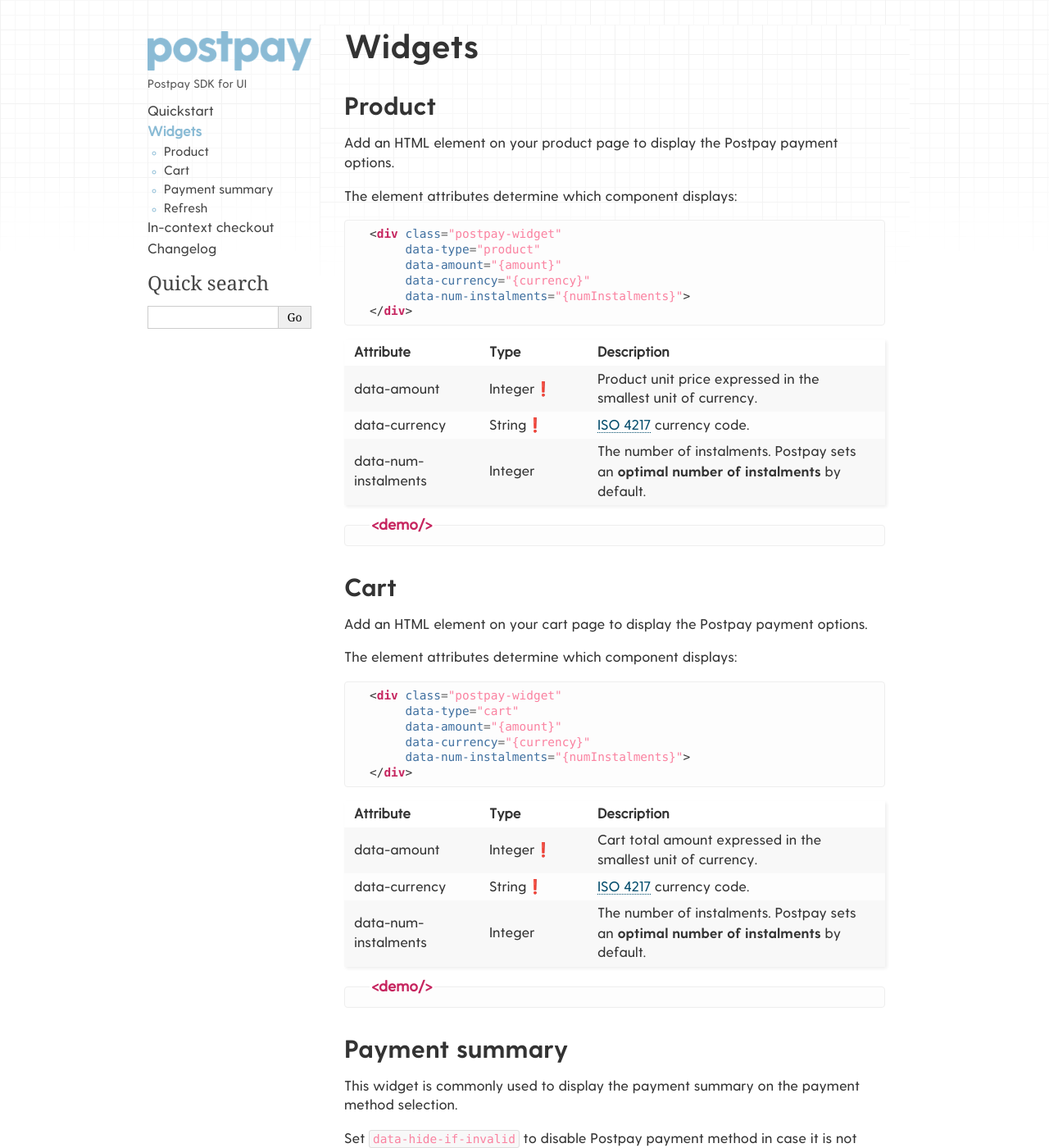
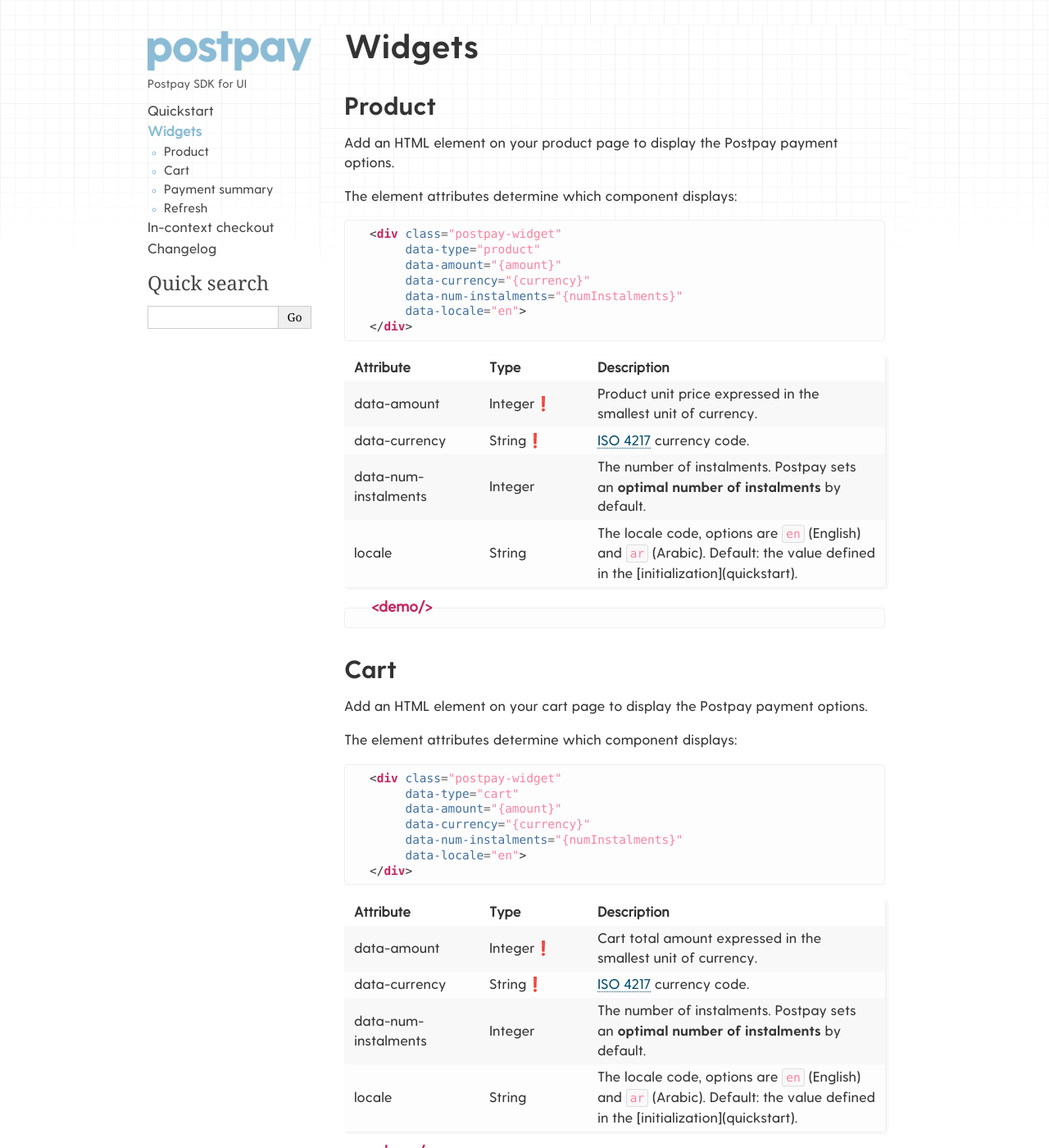
Before and after one commit to postpayio/postpay-ui, a Sphinx documentation site: the page built from docs/widgets.rst, in a window 1280 px wide and 1400 px high. Shown: the whole window at 82% size. Built offline with Sphinx 7.4.7, drawn with Linux system fonts in a browser that asks for light colours; some of the changed text lies outside the part shown.

Commit message:
Added locale parameter

```diff
--- a/docs/quickstart.rst
+++ b/docs/quickstart.rst
@@ -10,7 +10,8 @@
         postpay.init({
           merchantId: '{merchantId}',
           sandbox: false,
-          theme: 'light'
+          theme: 'light',
+          locale: 'en'
         });
       };
     </script>
@@ -33,5 +34,8 @@
     * - theme
       - String
       - The client handler, options are ``light`` and ``dark``. Default: ``light``.
+    * - locale
+      - String
+      - The locale code, options are ``en`` (English) and ``ar`` (Arabic). Default: Postpay detects the locale of the browser.
 
 A trailing exclamation mark❗is used to denote a field that uses a Non‐Null type. By default, all types are nullable.
--- a/docs/widgets.rst
+++ b/docs/widgets.rst
@@ -14,7 +14,8 @@
          data-type="product"
          data-amount="{amount}"
          data-currency="{currency}"
-         data-num-instalments="{numInstalments}">
+         data-num-instalments="{numInstalments}"
+         data-locale="en">
     </div>
 
 .. list-table::
@@ -33,6 +34,9 @@
     * - data-num-instalments
       - Integer
       - The number of instalments. Postpay sets an **optimal number of instalments** by default.
+    * - locale
+      - String
+      - The locale code, options are ``en`` (English) and ``ar`` (Arabic). Default: the value defined in the [initialization](quickstart).
 
 .. raw:: html
 
@@ -61,7 +65,8 @@
          data-type="cart"
          data-amount="{amount}"
          data-currency="{currency}"
-         data-num-instalments="{numInstalments}">
+         data-num-instalments="{numInstalments}"
+         data-locale="en">
     </div>
 
 .. list-table::
@@ -80,6 +85,9 @@
     * - data-num-instalments
       - Integer
       - The number of instalments. Postpay sets an **optimal number of instalments** by default.
+    * - locale
+      - String
+      - The locale code, options are ``en`` (English) and ``ar`` (Arabic). Default: the value defined in the [initialization](quickstart).
 
 .. raw:: html
 
@@ -110,7 +118,8 @@
          data-currency="{currency}"
          data-num-instalments="{numInstalments}"
          data-country="{country}"
-         data-hide-if-invalid="{selector}">
+         data-hide-if-invalid="{selector}"
+         data-locale="en">
     </div>
 
 .. list-table::
@@ -135,6 +144,9 @@
     * - data-hide-if-invalid
       - String
       - CSS selector to hide the HTML elements if Postpay payment method is not available for this cart.
+    * - locale
+      - String
+      - The locale code, options are ``en`` (English) and ``ar`` (Arabic). Default: the value defined in the [initialization](quickstart).
 
 .. raw:: html
 
```
Also changed, not shown: docs/checkout.rst (+8 -1 lines).
